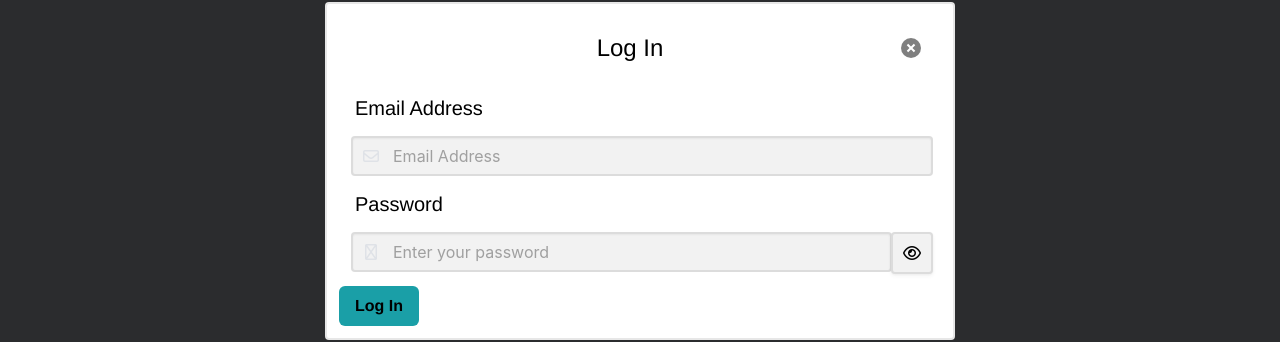
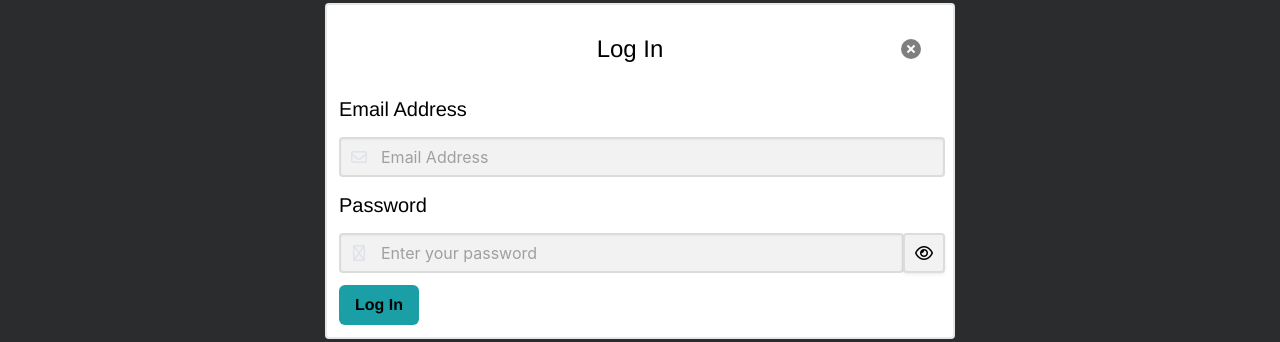
Before and after one commit to L10nhunter/WSR-Final-Project, a Vue app in the folder Client/: page /editUser/1 in a window 1280 px wide. Both pictures are taken after a click on the button "Log in". Shown: the part 229-571 px from the top of the page. Built offline with nearby package versions, Linux system fonts and the light colour scheme; no server answers.

Commit message:
minor formatting

```diff
--- a/Client/src/components/Fields/SignupTextField.vue
+++ b/Client/src/components/Fields/SignupTextField.vue
@@ -10,8 +10,8 @@ function toggleShowPassword(): void {showPassword.value = !showPassword.value;}
 </script>
 
 <template>
-    <label class="dcs pl-4 is-size-5" :for="forAndId(textField)">{{ textField.label }}</label>
-    <div class="field px-3 pt-3" :class="{'has-addons': textField.label.includes('Password')}">
+    <label class="dcs is-size-5" :for="forAndId(textField)">{{ textField.label }}</label>
+    <div class="field pt-3" :class="{'has-addons': textField.label.includes('Password')}">
         <div class="control is-expanded has-icons-left">
             <input class="input ics bordered" v-model="contents" :type="!showPassword ? textField.type : 'text'" :placeholder="textField.placeholder" :id="forAndId(textField)" :autocomplete="textField.autocomplete">
             <span class="icon is-small is-left">
@@ -29,6 +29,7 @@ function toggleShowPassword(): void {showPassword.value = !showPassword.value;}
 
 <style scoped>
 button {
+    height: var(--bulma-control-height);
     border: none;
     background: none;
     cursor: pointer;
```
